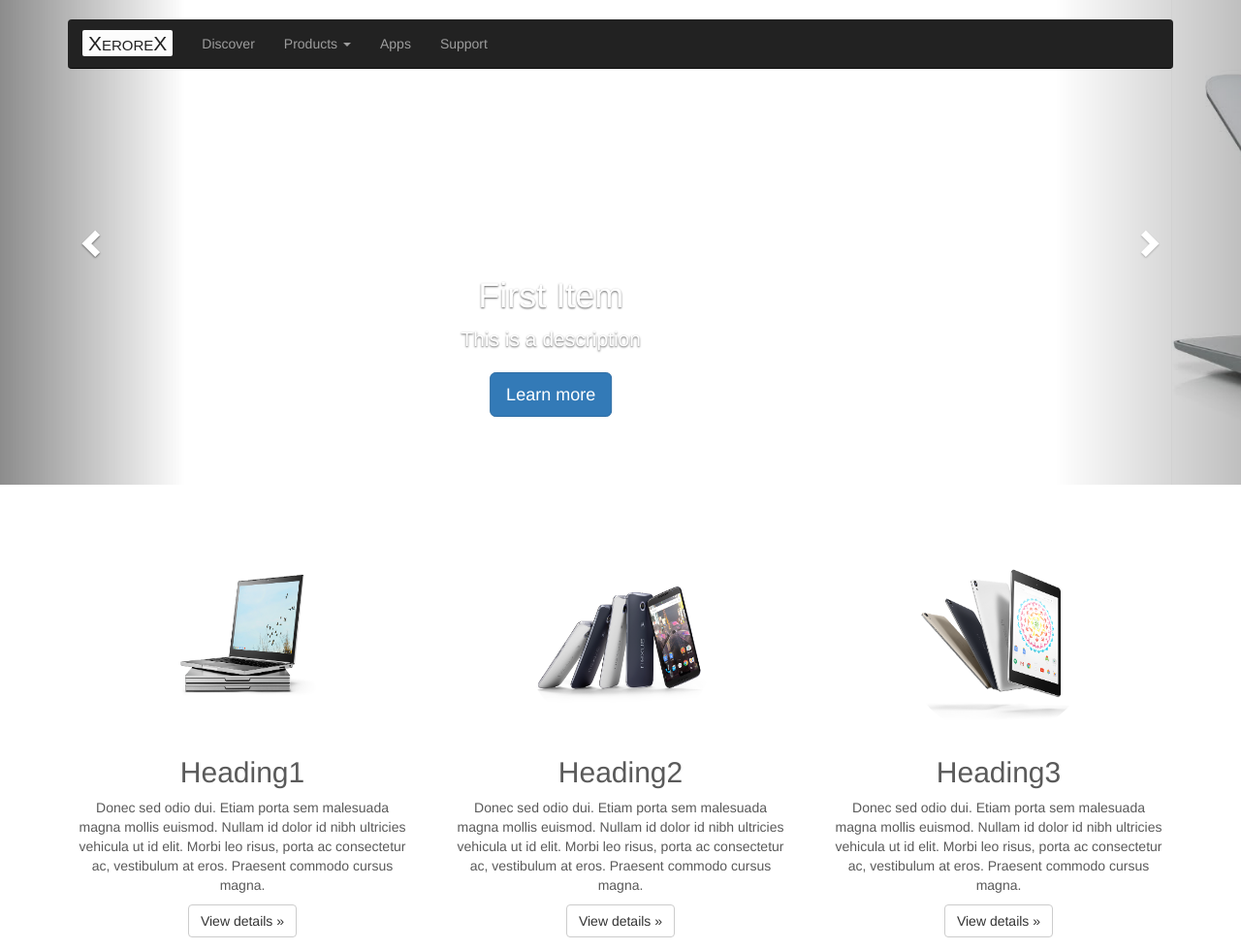
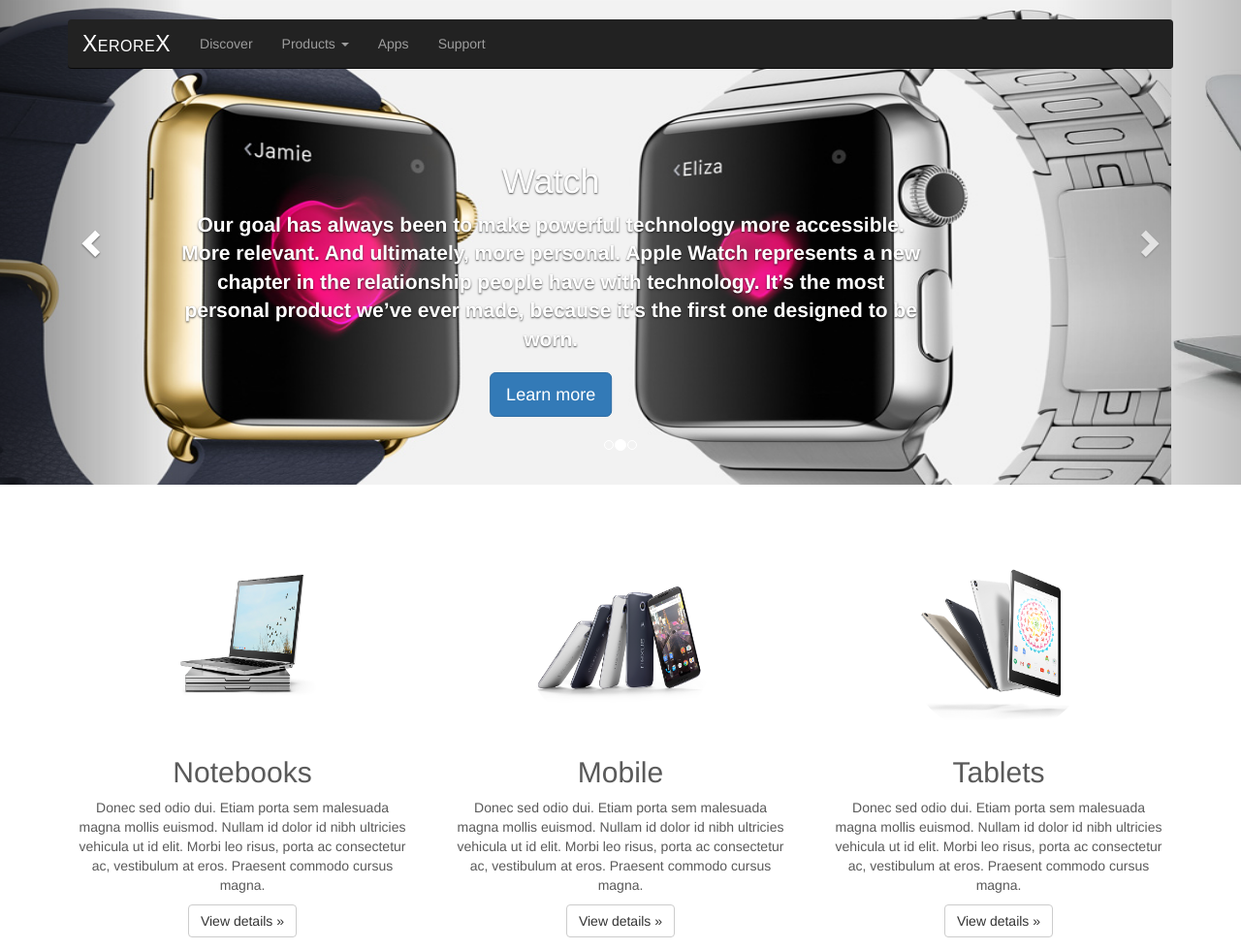
Before and after one commit to AskYous/Xerorex, a plain HTML site: page index.html in a window 1280 px wide. Shown: the top 980 px of the page at 97% size. Drawn offline with Linux system fonts and the light colour scheme.

Commit message:
Bolded carousel text and brand font changes, and replaces some text

```diff
--- a/css/carousel.css
+++ b/css/carousel.css
@@ -45,6 +45,8 @@
 /* Since positioning the image, we need to help out the caption */
 .carousel-caption {
   z-index: 10;
+  text-shadow: 0px 1px 2px rgba(0,0,0,.7);
+  font-weight: bold;
 }
 
 /* Declare heights because of positioning of img element */
--- a/css/homepage.css
+++ b/css/homepage.css
@@ -1,11 +1,10 @@
 #xerorex{
-	color: #222222;
-  	font-family: 'arial';
-  	background: rgb(252, 252, 252);
-  	padding: 2px 6px;
-  	border-radius: 2px;
-  	font-size: 21px;
-  	font-variant: small-caps;
+	color: white;
+	font-family: 'arial';
+	border-radius: 2px;
+	font-size: 23px;
+	font-variant: small-caps;
+	letter-spacing: .5px;
 }
 
 img{
--- a/js/controllers.js
+++ b/js/controllers.js
@@ -32,22 +32,22 @@
 // Carousel controller
 xerorexApp.controller('carouselCtrl', function ($scope) {
 	$scope.carouselItems = [{
-			header: 'First Item',
-			description: 'This is a description',
+			header: 'Watch',
+			description: 'Our goal has always been to make powerful technology more accessible. More relevant. And ultimately, more personal. Apple Watch represents a new chapter in the relationship people have with technology. It’s the most personal product we’ve ever made, because it’s the first one designed to be worn.',
 			href: '#/Learn More',
-			img: 'img/wear.jpg',
+			img: 'img/apple-watch.jpg',
 			btnText: 'Learn more'
 		},{
-			header: 'Second Item',
-			description: 'This is a description',
+			header: 'Notebooks',
+			description: 'Boots in seconds. Nothing complicated to learn. Comes with your favorite Google apps. Built for everyday use and perfect for sharing with others. Starting at $199.',
 			href: '#/Learn More',
 			img: 'img/chromebook-hp-14.jpg',
 			btnText: 'Learn more'
 		},{
-			header: 'Third Item',
-			description: 'This is a description',
+			header: 'Wearables',
+			description: 'Android Wear organizes your information, suggests what you need, and shows it to you before you even ask. Get messages from your friends, meeting notifications, and weather updates at a glance.',
 			href: '#/Learn More',
-			img: 'img/apple-watch.jpg',
+			img: 'img/wear.jpg',
 			btnText: 'Learn more'
 		}]
 })
@@ -55,19 +55,19 @@
 // Marketing controller
 xerorexApp.controller('marketingCtrl', function($scope){
 	$scope.items = [{
-		header: 'Heading1',
+		header: 'Notebooks',
 		img: 'img/chromebook-pixel.png',
 		description: 'Donec sed odio dui. Etiam porta sem malesuada magna mollis euismod. Nullam id dolor id nibh ultricies vehicula ut id elit. Morbi leo risus, porta ac consectetur ac, vestibulum at eros. Praesent commodo cursus magna.',
 		btnText: 'View details',
 		href: '#/Marketing'
 	},{
-		header: 'Heading2',
+		header: 'Mobile',
 		img: 'img/nexus-6.png',
 		description: 'Donec sed odio dui. Etiam porta sem malesuada magna mollis euismod. Nullam id dolor id nibh ultricies vehicula ut id elit. Morbi leo risus, porta ac consectetur ac, vestibulum at eros. Praesent commodo cursus magna.',
 		btnText: 'View details',
 		href: '#/Marketing'
 	},{
-		header: 'Heading3',
+		header: 'Tablets',
 		img: 'img/nexus-7.png',
 		description: 'Donec sed odio dui. Etiam porta sem malesuada magna mollis euismod. Nullam id dolor id nibh ultricies vehicula ut id elit. Morbi leo risus, porta ac consectetur ac, vestibulum at eros. Praesent commodo cursus magna.',
 		btnText: 'View details',
```
